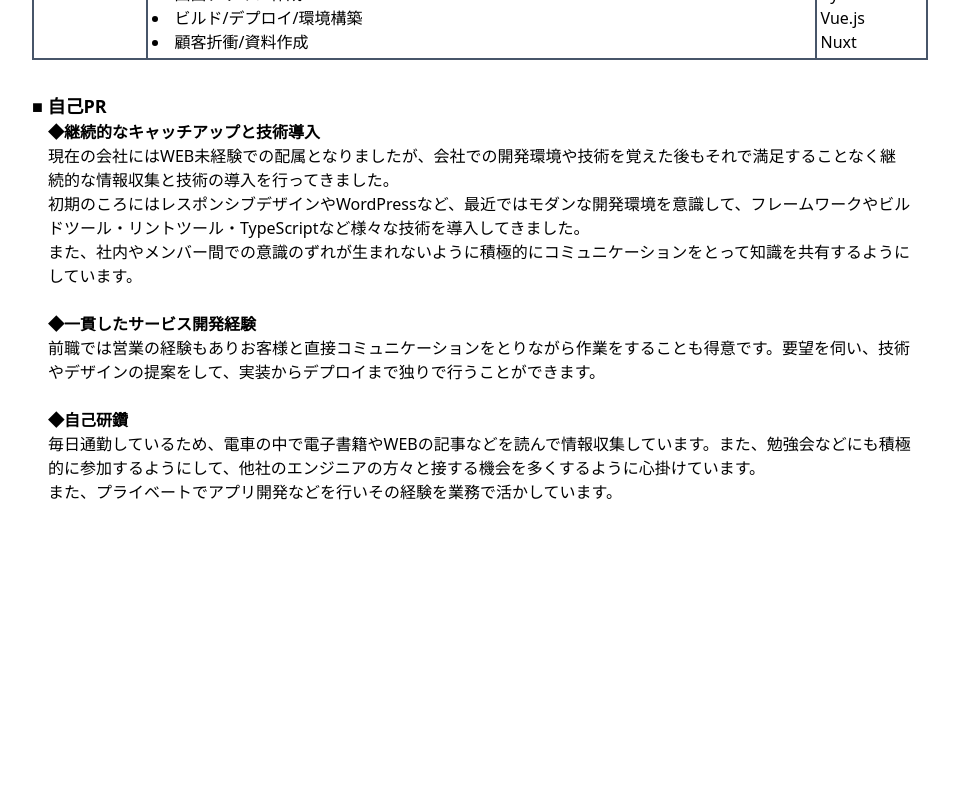
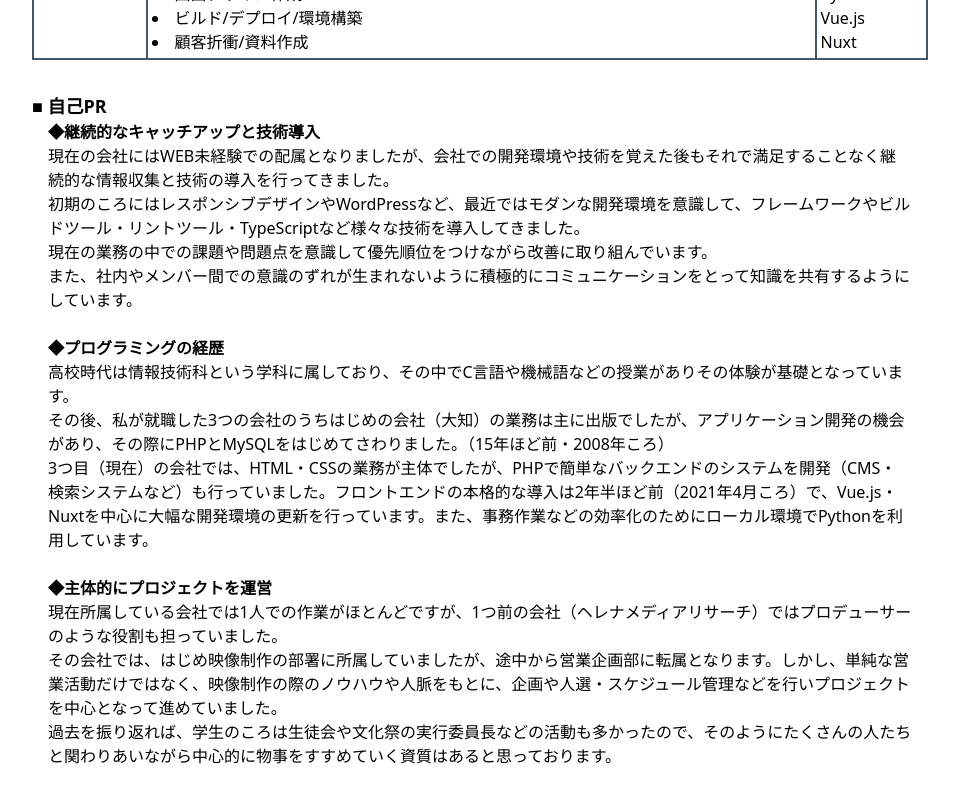
Before and after one commit to shu-saginoya/curriculum-vitae, a Vue app: page /curriculum in a window 1280 px wide. Shown: the part 2651-3451 px from the top of the page, without its empty margins (160-1119 px from the left). Before the commit the page ends 3187 px from the top, so only its background shows below. Built offline with nearby package versions, Linux system fonts and the light colour scheme.

Commit message:
Update - SectionPR component

```diff
--- a/src/components/contents/SectionPR.vue
+++ b/src/components/contents/SectionPR.vue
@@ -10,20 +10,24 @@ const PRs = [
     body: [
       '現在の会社にはWEB未経験での配属となりましたが、会社での開発環境や技術を覚えた後もそれで満足することなく継続的な情報収集と技術の導入を行ってきました。',
       '初期のころにはレスポンシブデザインやWordPressなど、最近ではモダンな開発環境を意識して、フレームワークやビルドツール・リントツール・TypeScriptなど様々な技術を導入してきました。',
+      '現在の業務の中での課題や問題点を意識して優先順位をつけながら改善に取り組んでいます。',
       'また、社内やメンバー間での意識のずれが生まれないように積極的にコミュニケーションをとって知識を共有するようにしています。'
     ]
   },
   {
-    title: '一貫したサービス開発経験',
+    title: 'プログラミングの経歴',
     body: [
-      '前職では営業の経験もありお客様と直接コミュニケーションをとりながら作業をすることも得意です。要望を伺い、技術やデザインの提案をして、実装からデプロイまで独りで行うことができます。'
+      '高校時代は情報技術科という学科に属しており、その中でC言語や機械語などの授業がありその体験が基礎となっています。',
+      'その後、私が就職した3つの会社のうちはじめの会社（大知）の業務は主に出版でしたが、アプリケーション開発の機会があり、その際にPHPとMySQLをはじめてさわりました。（15年ほど前・2008年ころ）',
+      '3つ目（現在）の会社では、HTML・CSSの業務が主体でしたが、PHPで簡単なバックエンドのシステムを開発（CMS・検索システムなど）も行っていました。フロントエンドの本格的な導入は2年半ほど前（2021年4月ころ）で、Vue.js・Nuxtを中心に大幅な開発環境の更新を行っています。また、事務作業などの効率化のためにローカル環境でPythonを利用しています。'
     ]
   },
   {
-    title: '自己研鑽',
+    title: '主体的にプロジェクトを運営',
     body: [
-      '毎日通勤しているため、電車の中で電子書籍やWEBの記事などを読んで情報収集しています。また、勉強会などにも積極的に参加するようにして、他社のエンジニアの方々と接する機会を多くするように心掛けています。',
-      'また、プライベートでアプリ開発などを行いその経験を業務で活かしています。'
+      '現在所属している会社では1人での作業がほとんどですが、1つ前の会社（ヘレナメディアリサーチ）ではプロデューサーのような役割も担っていました。',
+      'その会社では、はじめ映像制作の部署に所属していましたが、途中から営業企画部に転属となります。しかし、単純な営業活動だけではなく、映像制作の際のノウハウや人脈をもとに、企画や人選・スケジュール管理などを行いプロジェクトを中心となって進めていました。',
+      '過去を振り返れば、学生のころは生徒会や文化祭の実行委員長などの活動も多かったので、そのようにたくさんの人たちと関わりあいながら中心的に物事をすすめていく資質はあると思っております。'
     ]
   }
 ]
```
